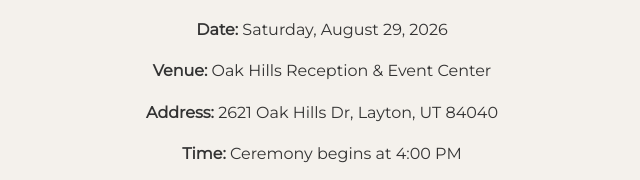
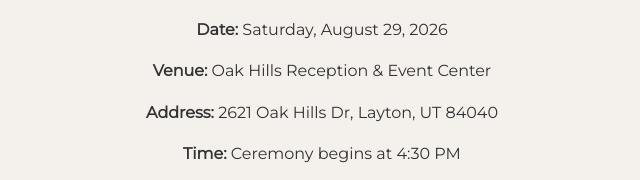
Before and after one commit to jordanthompson18/JordanBrielleWedding, a plain HTML site: page index.html in a window 1280 px wide. Shown: the part 1187-1367 px from the top of the page, 318-958 px from the left. Drawn offline with nearby package versions, Linux system fonts and the light colour scheme.

Commit message:
Updated ceremony time

```diff
--- a/index.html
+++ b/index.html
@@ -34,7 +34,7 @@
     <p><strong>Date:</strong> Saturday, August 29, 2026</p>
     <p><strong>Venue:</strong> Oak Hills Reception & Event Center</p>
     <p><strong>Address:</strong> 2621 Oak Hills Dr, Layton, UT 84040</p>
-    <p><strong>Time:</strong> Ceremony begins at 4:00 PM</p>
+    <p><strong>Time:</strong> Ceremony begins at 4:30 PM</p>
     <p>
       <strong>Note:</strong> We kindly ask that the ceremony be limited to guests ages 12 and older. <br>
       Children under the age of 12 are welcome to join us for the reception <br>
```
